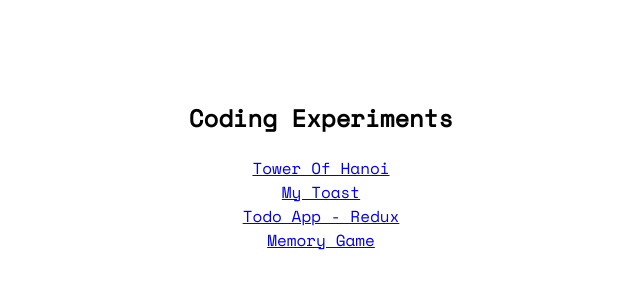
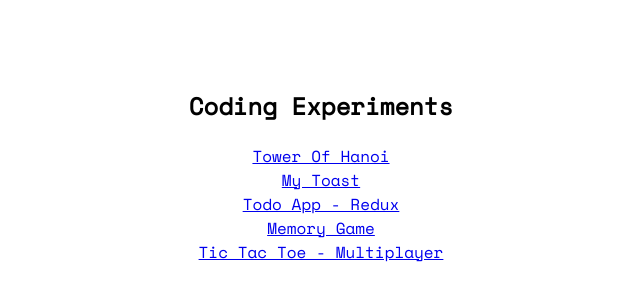
Before and after one commit to PahanPerera/coding-experiments, a React (Create React App) app: page / in a window 1280 px wide. Shown: the part 234-534 px from the top of the page, without its empty margins (319-959 px from the left). Built offline with nearby package versions, Linux system fonts and the light colour scheme.

Commit message:
adding tictactoe game

```diff
--- a/src/home/Main.js
+++ b/src/home/Main.js
@@ -19,6 +19,14 @@ function Home() {
           <li>
             <Link to="/memory-game">Memory Game</Link>
           </li>
+          <li>
+            <a
+              href="https://tictactoe-multiplayer-game.herokuapp.com/"
+              target="_blank"
+            >
+              Tic Tac Toe - Multiplayer
+            </a>
+          </li>
         </ul>
       </nav>
     </main>
```
